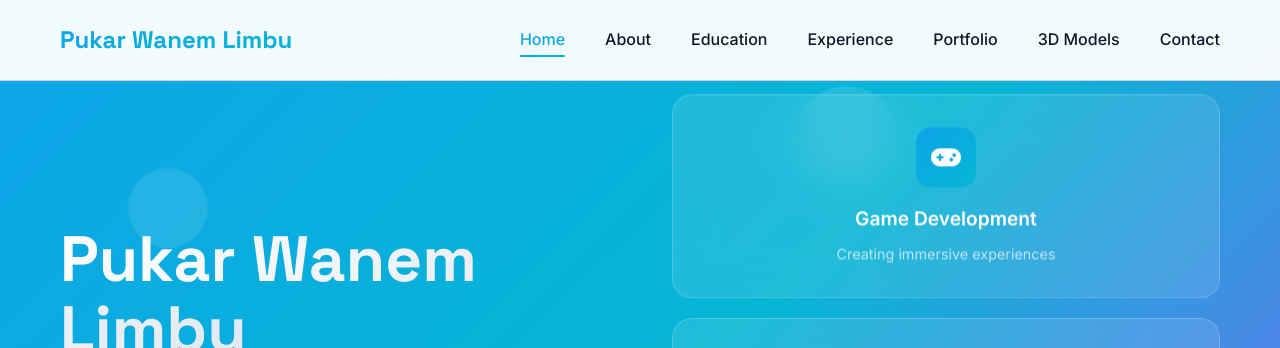
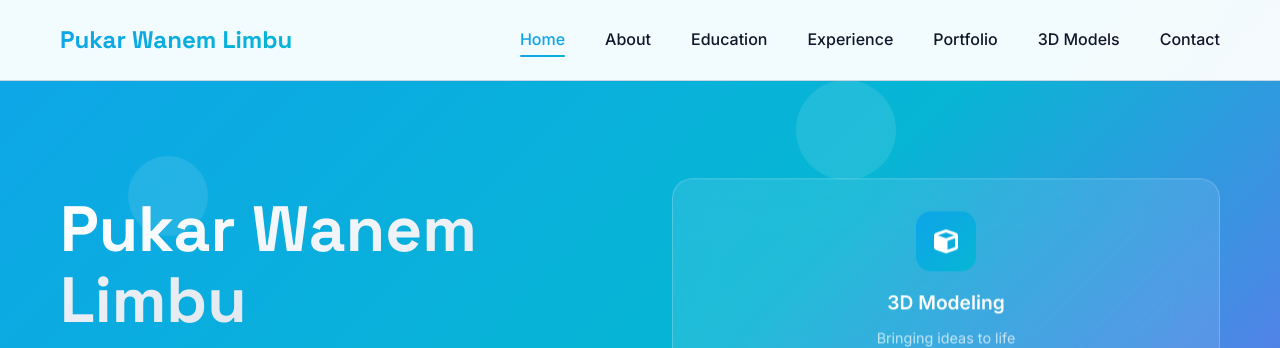
Before and after one commit to wanem1/pukarwanemlimbu.github.io, a plain HTML site: page index.html in a window 1280 px wide. Shown: the top 348 px of the page. Drawn offline with Linux system fonts and the light colour scheme.

Commit message:
Update index.html

```diff
--- a/index.html
+++ b/index.html
@@ -77,7 +77,7 @@
                 </div>
             </div>
             <div class="hero-visual">
-                <div class="hero-card">
+<!--                 <div class="hero-card">
                     <div class="card-content">
                         <div class="skill-icon">
                             <i class="fas fa-gamepad"></i>
@@ -85,7 +85,7 @@
                         <h3>Game Development</h3>
                         <p>Creating immersive experiences</p>
                     </div>
-                </div>
+                </div> -->
                 <div class="hero-card">
                     <div class="card-content">
                         <div class="skill-icon">
```
